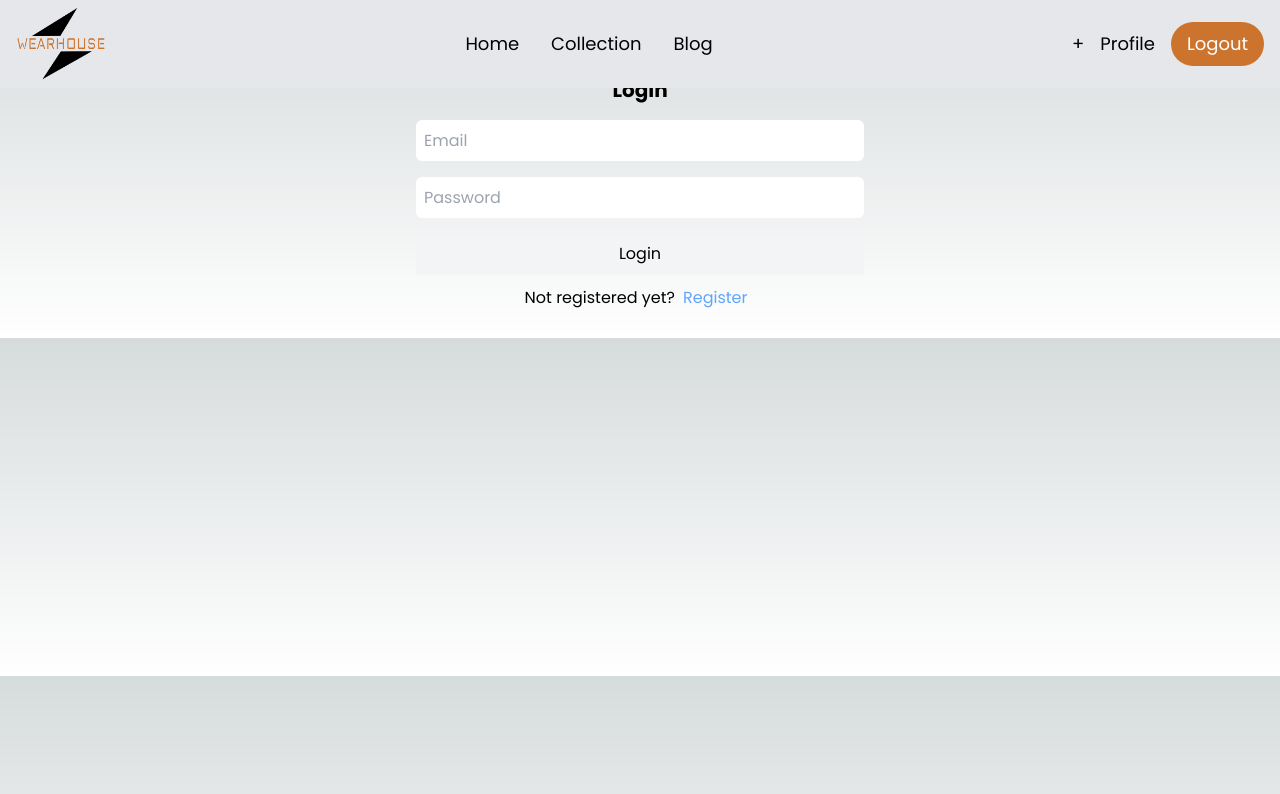
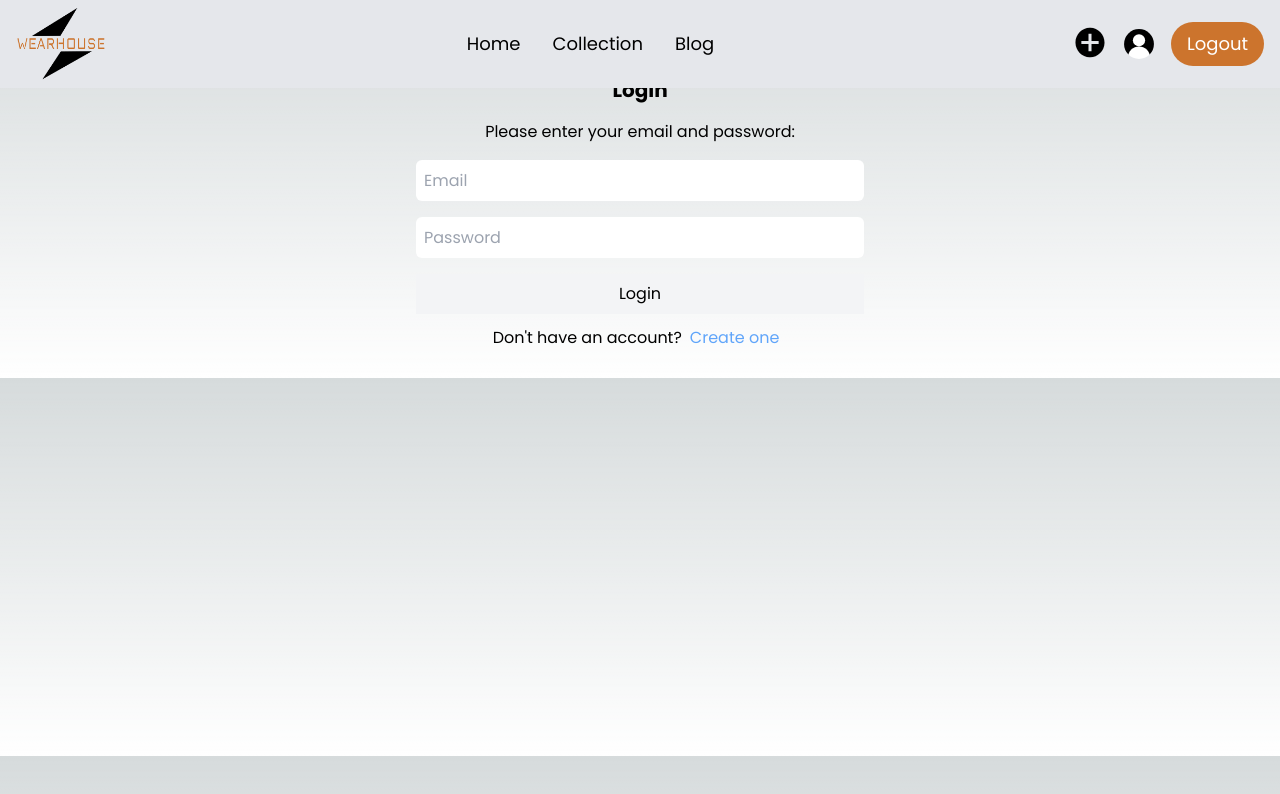
Before and after one commit to deeperffect/wearhouse, a Next.js app: page /login in a window 1280 px wide. Shown: the top 794 px of the page. Built offline with nearby package versions, Linux system fonts and the light colour scheme; sample sign-in values are in the browser's storage.

Commit message:
css changes

```diff
--- a/app/blog/create/page.js
+++ b/app/blog/create/page.js
@@ -55,6 +55,7 @@ const CreateBlog = () => {
 		<Section>
 			<header>
 				<h2 className="text-3xl p-4 text-center font-bold">Create post</h2>
+				<h3 className="text-base p-4 text-center">Please fill out the information below:</h3>
 			</header>
 			<form className="text-black max-w-[30rem] mx-auto p-4">
 				<div className="pb-4">
--- a/app/collection/create-item/page.js
+++ b/app/collection/create-item/page.js
@@ -70,6 +70,7 @@ const CreateItem = () => {
 		<Section>
 			<header>
 				<h2 className="text-3xl p-4 text-center font-bold">Create listing</h2>
+				<h2 className="text-base p-4 text-center">Please fill out the information about the item:</h2>
 			</header>
 			<form className="text-black max-w-[30rem] mx-auto p-4">
 				<div className="pb-4">
@@ -77,7 +78,7 @@ const CreateItem = () => {
 					value={title} onChange={(e) => setTitle(e.target.value)} />
 				</div>
 				<div className="pb-4">
-					<input className="rounded-md max-w-full w-full p-2 leading-none" type="text" placeholder="Description.."
+					<textarea rows="4" className="rounded-md max-w-full w-full p-2 leading-none" type="text" placeholder="Description.."
 					value={description} onChange={(e) => setDescription(e.target.value)}/>
 				</div>
 				<div className="pb-4">
--- a/app/login/page.js
+++ b/app/login/page.js
@@ -45,6 +45,7 @@ const Login = () => {
       <Container>
         <div className="max-w-[30rem] mx-auto p-4">
           <h2 className="text-xl pb-4 text-center font-bold">Login</h2>
+          <h3 className="text-base pb-4 text-center">Please enter your email and password:</h3>
           <form className="text-l text-black">
             <div className="pb-4">
                 <input className="rounded-md max-w-fuxl w-full p-2 leading-none" type="email" id="email" placeholder="Email" onChange={(e) => setEmail(e.target.value)} value ={email}/>
@@ -54,8 +55,8 @@ const Login = () => {
             </div>
             <button className="bg-gray-100 text-black w-full p-2" onClick={handleLogin}>Login</button>
           </form>
-          <p className="text-center m-3">Not registered yet?
-            <Link className="px-2 text-blue-400" href="/register">Register
+          <p className="text-center m-3">Don't have an account?
+            <Link className="px-2 text-blue-400" href="/register">Create one
             </Link></p>
         </div>
       </Container>
--- a/app/register/page.js
+++ b/app/register/page.js
@@ -54,6 +54,7 @@ const Register = () => {
 		<Section>
 			<div className="max-w-[30rem] mx-auto p-4">
 				<h2 className="text-xl pb-4 text-center font-bold">Register</h2>
+				<h2 className="text-base pb-4 text-center">Please fill the information below:</h2>
 				<form className="text-l text-black">
 					<div className='pb-4'>
 						<input className="rounded-md max-w-full w-full p-2 leading-none" type="text" id="Full Name" placeholder="Full Name" onChange={(e) => setName(e.target.value)} value={name}/>
@@ -67,9 +68,9 @@ const Register = () => {
 					<div className='pb-4'>
 						<input className="rounded-md max-w-full w-full p-2 leading-none" type="password" id="confirmPassword" placeholder="Confirm Password" onChange={(e) => setConfirmPassword(e.target.value)} value={confirmPassword}/>
 					</div>
-					<button onClick={handleRegister} className="bg-gray-100 text-black w-full p-2">Register</button>
+					<button onClick={handleRegister} className="bg-gray-100 text-black w-full p-2">Create my account</button>
 				</form>
-				<p className="text-center m-3">Already registed?
+				<p className="text-center m-3">Already have an account?
 				<Link className="px-2 text-blue-400" href="/login">Login
 				</Link></p>
 			</div>
--- a/components/shared/Header.jsx
+++ b/components/shared/Header.jsx
@@ -9,6 +9,7 @@ import { AuthContext } from '@app/contexts/AuthContext';
 import HamburgerButton from './HamburgerButton';
 import { useHeaderHeight } from '@hooks/useHeaderHeight';
 import { usePathname } from 'next/navigation';
+import Image from 'next/image';
 
 const Header = () => {
 	const { user, logoutUser } = useContext(AuthContext);
@@ -39,17 +40,18 @@ const Header = () => {
 							{
 								user ? (
 									<>
-										<Link href="/collection/create-item">+</Link>
-										<Link href="/profile">Profile</Link>
+										<Link href="/collection/create-item">
+											<Image src="/assets/icons/plus.svg" alt="plus icon" width={32} height={32}/>
+										</Link>
+										<Link href="/profile">
+											<Image src="/assets/icons/profile.svg" alt="profile icon" width={32} height={32}/>
+										</Link>
 										<Btn clickHandler={logoutUser}>Logout</Btn>
 									</>
 								)
 								:
 								(
-									<>
-										<Link href="/register">Register</Link>
-										<Link href="/login">Login</Link>
-									</>
+									<Link className="block p-2 px-4 text-white bg-darkOrange hover:bg-lightOrange rounded-full baseline" href="/login">Login</Link>
 								)
 							}
 						</div>
```
Also changed, not shown: public/assets/icons/plus.svg (added), public/assets/icons/profile.svg (added).
